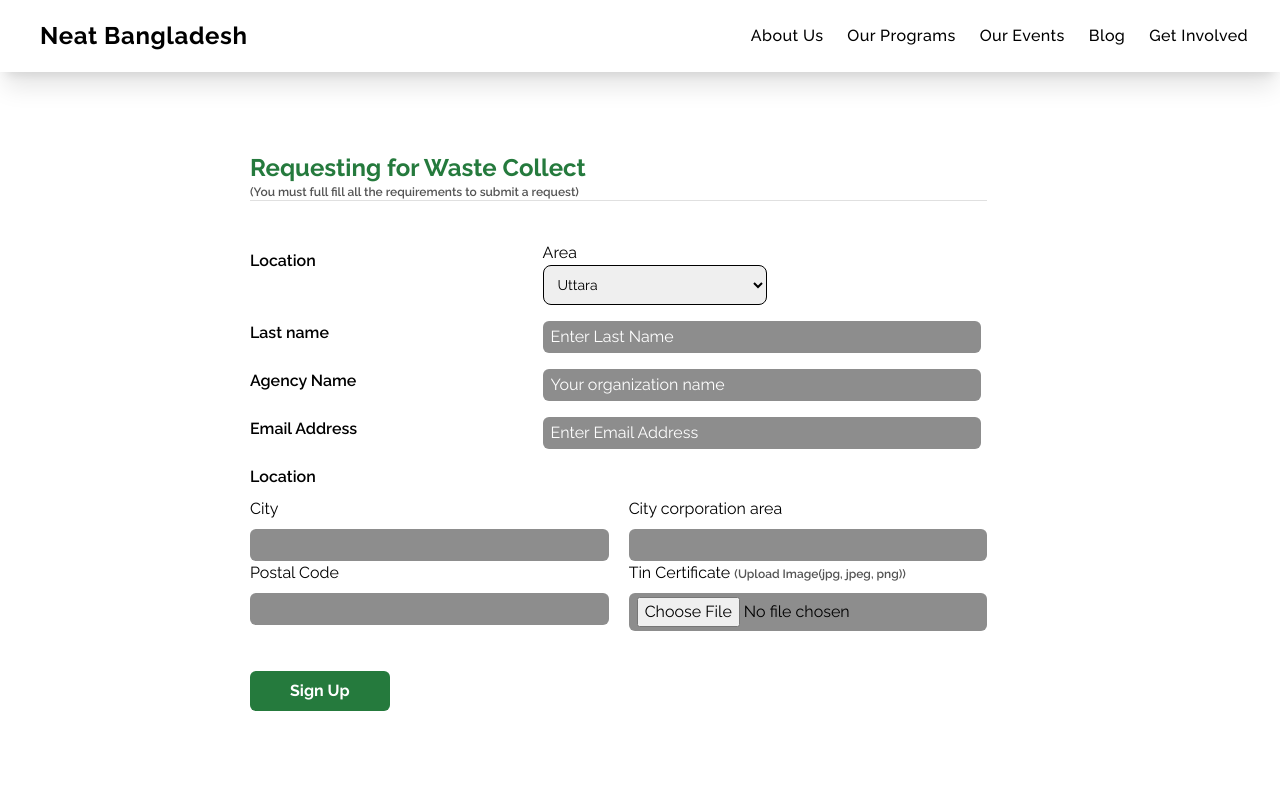
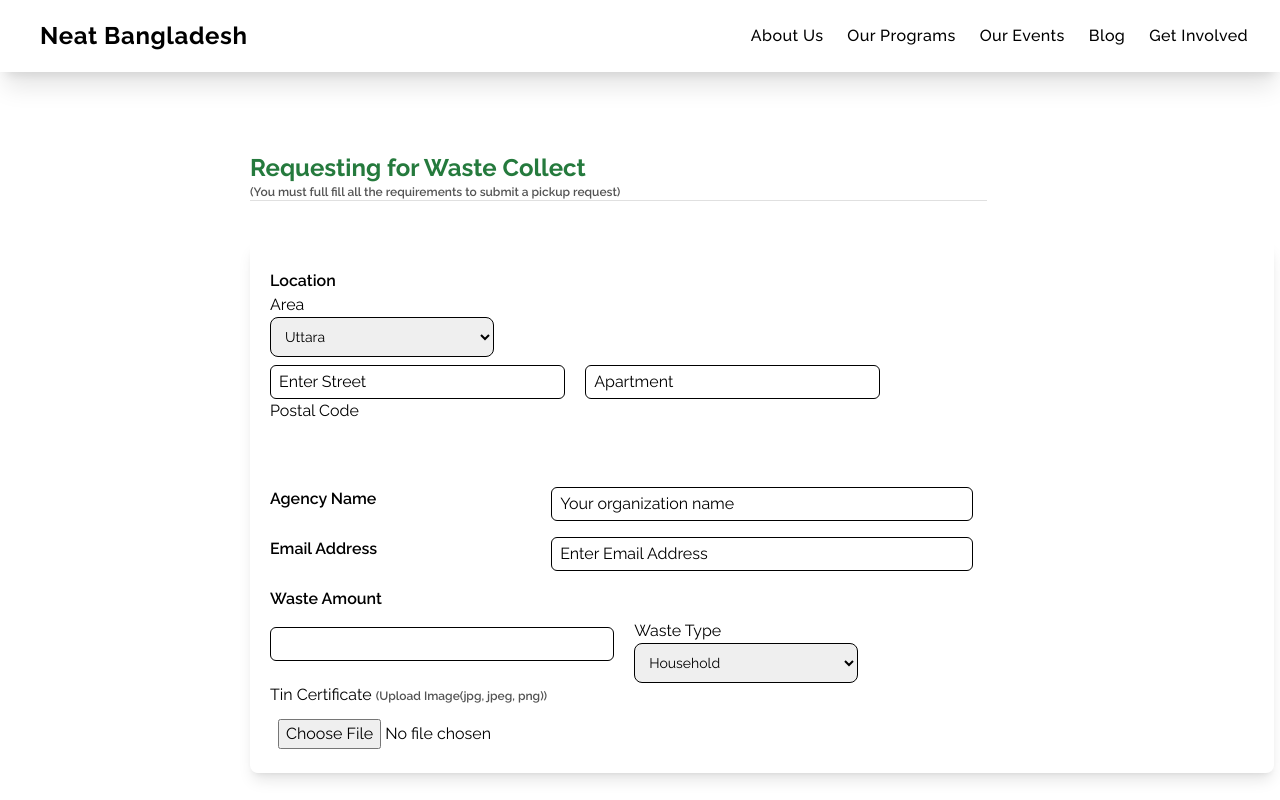
Before and after one commit to Sumaiya-topu/neat-bangladesh-client, a React (Create React App) app: page /request-pickup in a window 1280 px wide. Shown: the top 800 px of the page. Built offline with nearby package versions, Linux system fonts and the light colour scheme.

Commit message:
waste request form
Co-authored-by: samiulalimseam<samiulalimseam@gmail.com>

```diff
--- a/src/Components/ServiceRequest/RequestForm.js
+++ b/src/Components/ServiceRequest/RequestForm.js
@@ -10,22 +10,23 @@ const RequestForm = () => {
           Requesting for Waste Collect
         </h1>
         <p className="text-gray text-xs font-semibold">
-          (You must full fill all the requirements to submit a request)
+          (You must full fill all the requirements to submit a pickup request)
         </p>
       </div>
-      <div className="w-[72%]">
+      <div className="w-[72%] ">
         <Divider></Divider>
       </div>
       {/* //AccountInformation */}
-      <div className="my-10">
-        <div className="md:grid md:grid-cols-7 md:grid-flow-row-dense mb-2">
+      <div className="my-10 p-5 rounded-lg shadow-lg ">
+        <div className=" mb-2 ">
           <p className="mt-2 text-black font-semibold md:col-span-2">
             Location
           </p>
-          <div className="area">
-            <label className="floating_standard">Area</label>
+
+          <div>
+            <label className="floated-left">Area</label>
             <select
-              className=" bg-gray-50 border border-gray-300 text-gray-900 text-sm rounded-lg focus:ring-blue-500 focus:border-blue-500 block w-56 p-2.5 dark:bg-gray-700 dark:border-gray-600 dark:placeholder-gray-400 dark:text-white dark:focus:ring-blue-500 dark:focus:border-blue-500"
+              className=" text-black border border-gray-300 text-gray-900 text-sm rounded-lg focus:ring-blue-500 focus:border-blue-500 block w-56 p-2.5 dark:bg-gray-700 dark:border-gray-600 dark:placeholder-gray-400 dark:text-white dark:focus:ring-blue-500 dark:focus:border-blue-500"
               name="cars"
               id="cars"
             >
@@ -35,16 +36,33 @@ const RequestForm = () => {
               <option value="Bosila">Bosila</option>
             </select>
           </div>
+
+          <div className="">
+
+            <input
+              type="text"
+              placeholder="Enter Street"
+              className="text-black border  rounded-md pl-2 py-1 mt-2  md:col-span-3 w-[30%] mr-5 outline-none text-dark placeholder-black"
+            />
+            <input
+              type="text"
+              placeholder="Apartment"
+              className="text-black border  rounded-md pl-2 py-1 mt-2  md:col-span-3 w-[30%] mr-5 outline-none text-dark placeholder-black"
+            />
+
+          </div>
+          <div className=" w-full">
+            {" "}
+            <p>Postal Code </p>
+            <input
+              type="text"
+              className="rounded-md pl-2 py-1 mt-2  md:col-span-3 text-dark w-full"
+            />
+          </div>
         </div>
+
         <div className="md:grid md:grid-cols-7 md:grid-flow-row-dense mb-2">
-          <p className="mt-2 text-black font-semibold md:col-span-2">
-            Last name
-          </p>
-          <input
-            type="text"
-            placeholder="Enter Last Name"
-            className="text-white rounded-md pl-2 py-1 mt-2  md:col-span-3 w-full outline-none bg-lightGray placeholder-white"
-          />
+
         </div>
         <div className="md:grid md:grid-cols-7 md:grid-flow-row-dense mb-2">
           <p className="mt-2 text-black font-semibold md:col-span-2">
@@ -53,7 +71,7 @@ const RequestForm = () => {
           <input
             type="text"
             placeholder="Your organization name"
-            className="text-white rounded-md pl-2 py-1 mt-2  md:col-span-3 w-full outline-none bg-lightGray placeholder-white"
+            className=" border rounded-md pl-2 py-1 mt-2  md:col-span-3 w-full outline-none text-dark placeholder-black"
           />
         </div>
         <div className="md:grid md:grid-cols-7 md:grid-flow-row-dense mb-2">
@@ -63,42 +81,44 @@ const RequestForm = () => {
           <input
             type="text"
             placeholder="Enter Email Address"
-            className="rounded-md pl-2 py-1 mt-2  md:col-span-3 w-full bg-lightGray placeholder-white"
+            className="rounded-md border pl-2 py-1 mt-2  md:col-span-3 w-full text-dark placeholder-black"
           />
         </div>
 
         <div className="md:grid md:grid-cols-7 md:grid-flow-row-dense mb-2">
           <p className="mt-2 text-black font-semibold md:col-span-2">
-            Location
+            Waste Amount
           </p>
         </div>
         <div className="w-[72%] flex gap-5 flex-col md:flex-row">
           <div className=" w-full">
             {" "}
-            <p>City</p>
+
             <input
-              type="text"
-              className="rounded-md pl-2 py-1 mt-2  md:col-span-3 bg-lightGray placeholder-white w-full"
+              type="number"
+              className="rounded-md border pl-2 py-1 mt-2  md:col-span-3 text-dark placeholder-black w-full"
             />
           </div>
           <div className="w-full">
             {" "}
-            <p>City corporation area</p>
-            <input
-              type="text"
-              className="rounded-md pl-2 py-1 mt-2  md:col-span-3 bg-lightGray placeholder-white w-full"
-            />
+            <p>Waste Type</p>
+            <div>
+              <select
+                className=" text-black border border-gray-300 text-gray-900 text-sm rounded-lg focus:ring-blue-500 focus:border-blue-500 block w-56 p-2.5 dark:bg-gray-700 dark:border-gray-600 dark:placeholder-gray-400 dark:text-white dark:focus:ring-blue-500 dark:focus:border-blue-500"
+                name="cars"
+                id="cars"
+              >
+                <option value="Uttara">Household</option>
+                <option value="Dhanmondi">Coming Soon</option>
+                <option value="New Market">Piyajer Chokla</option>
+                <option value="Bosila">Coke er bottle</option>
+              </select>
+            </div>
+
           </div>
         </div>
         <div className="w-[72%] flex gap-5 flex-col md:flex-row">
-          <div className=" w-full">
-            {" "}
-            <p>Postal Code </p>
-            <input
-              type="text"
-              className="rounded-md pl-2 py-1 mt-2  md:col-span-3 bg-lightGray w-full"
-            />
-          </div>
+
           <div className="w-full">
             {" "}
             <p>
@@ -111,7 +131,7 @@ const RequestForm = () => {
             <input
               type={"file"}
               name="image"
-              className="rounded-md pl-2 py-1 mt-2  md:col-span-3 bg-lightGray placeholder-white w-full"
+              className="rounded-md pl-2 py-1 mt-2  md:col-span-3 text-dark placeholder-black w-full"
             />
           </div>
         </div>
--- a/src/Components/Shared/ErrorPage/ErrorPage.js
+++ b/src/Components/Shared/ErrorPage/ErrorPage.js
@@ -11,7 +11,7 @@ const ErrorPage = () => {
 
                 <Link
                     to="/"
-                    className="inline-block px-5 py-3 mt-6 text-sm font-medium text-white bg-green-600 rounded hover:bg-green-700 focus:outline-none focus:ring"
+                    className="inline-block px-5 py-3 mt-6 text-sm font-medium text-white bg-primary rounded hover:bg-green-700 focus:outline-none focus:ring"
                 >
                     Go Back Home
                 </Link>
```
